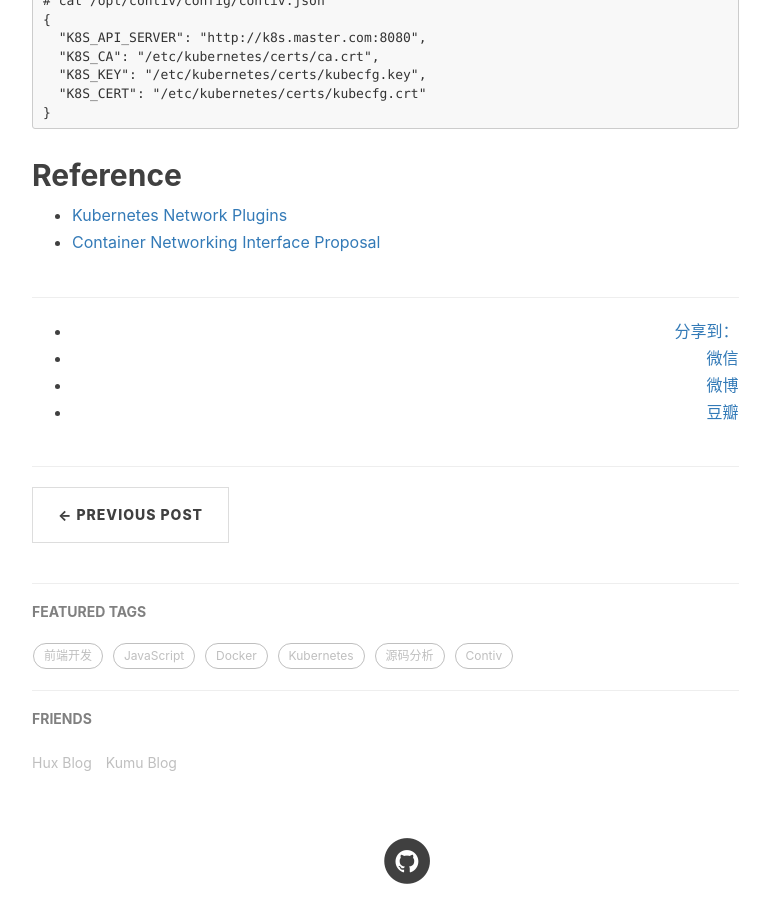
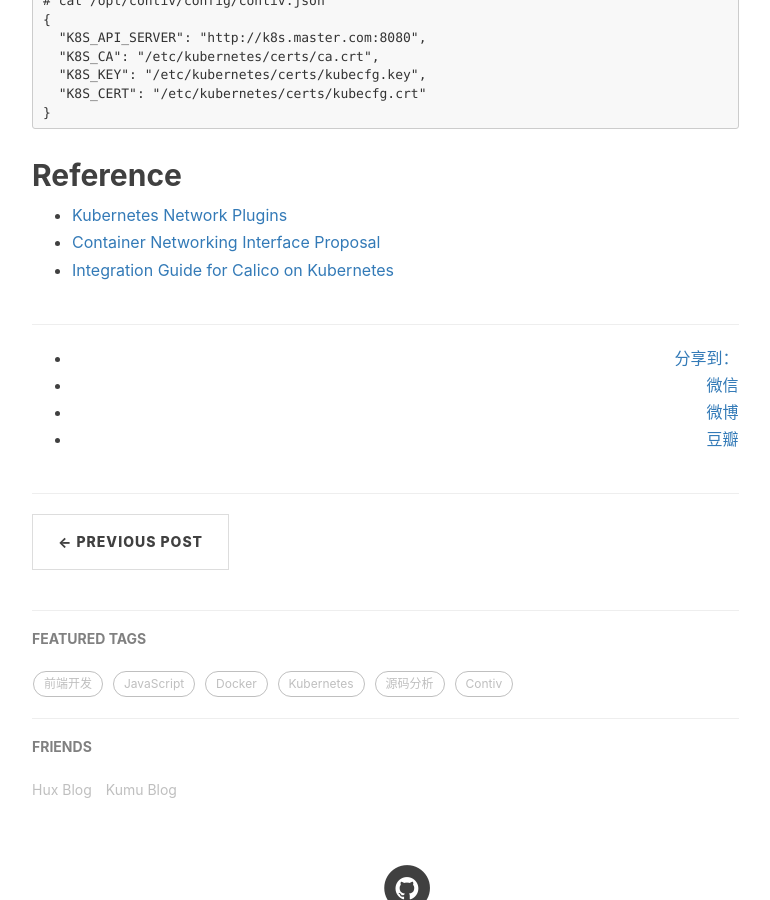
Before and after one commit to supereagle/supereagle.github.io, a Jekyll site: the page built from _posts/2017-03-27-contiv-as-k8s-cni.markdown, in a window 1280 px wide and 900 px high, scrolled down 2122 px. Shown: the whole window, without its empty margins (233-1003 px from the left). Built offline with Jekyll 4.4.1, drawn with Linux system fonts in a browser that asks for light colours; nearby versions of some CDN libraries; comment, search, counter and statistics services are not loaded.

Commit message:
update blog: add calico reference for the blog contiv as k8s cni network

```diff
--- a/_posts/2017-03-27-contiv-as-k8s-cni.markdown
+++ b/_posts/2017-03-27-contiv-as-k8s-cni.markdown
@@ -88,3 +88,4 @@
 ## Reference
 - [Kubernetes Network Plugins](https://kubernetes.io/docs/concepts/cluster-administration/network-plugins/)
 - [Container Networking Interface Proposal](https://github.com/containernetworking/cni/blob/master/SPEC.md)
+- [Integration Guide for Calico on Kubernetes](http://docs.projectcalico.org/v2.1/getting-started/kubernetes/installation/integration)
```
